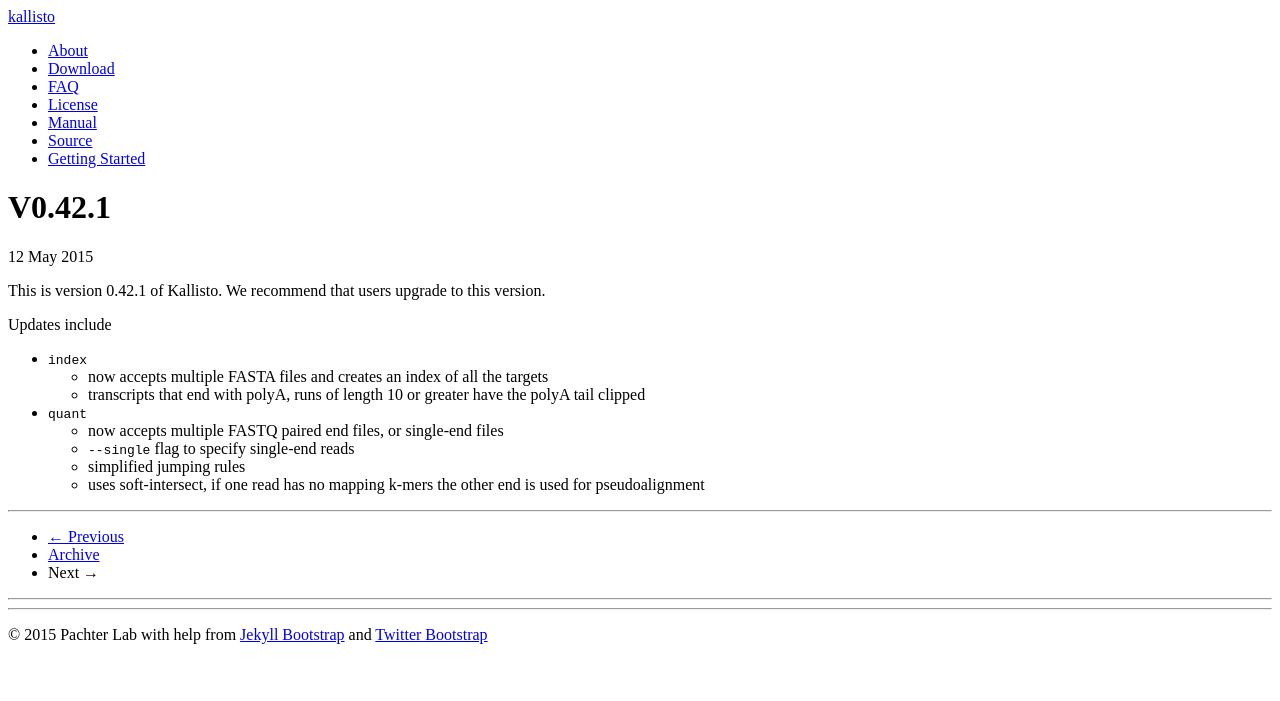
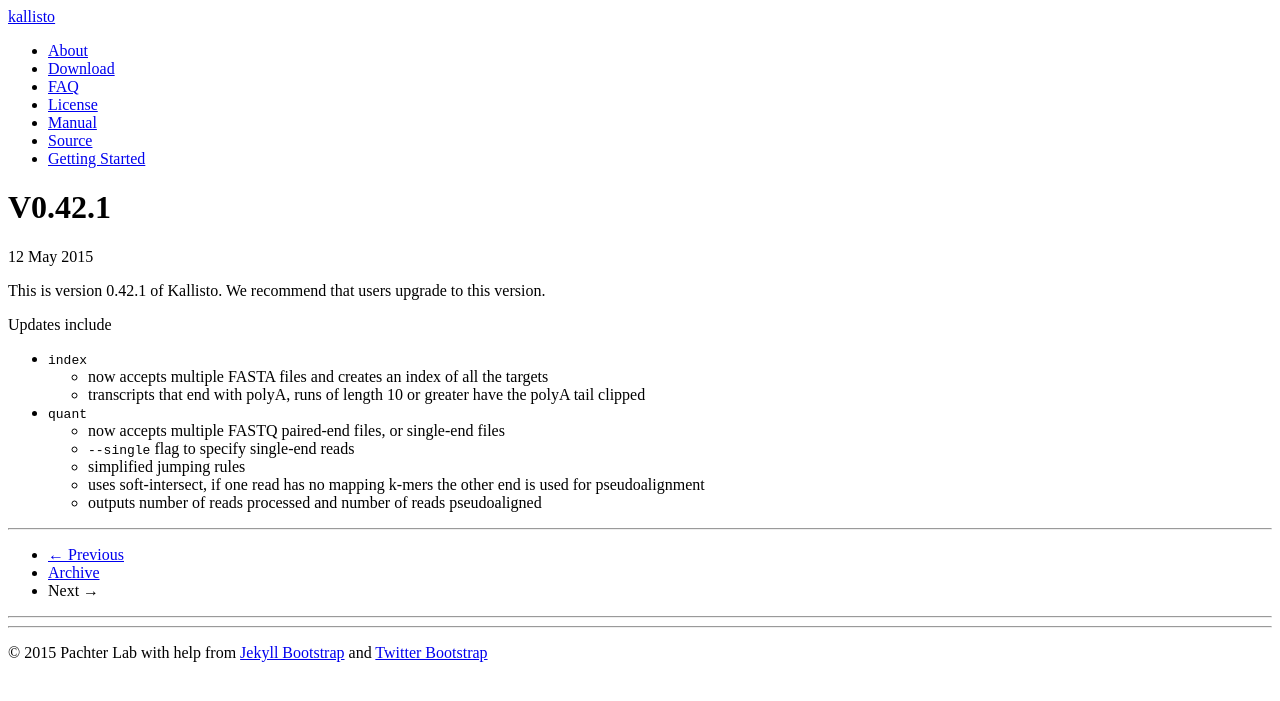
Before and after one commit to pachterlab/kallisto, a Jekyll site: the page built from _posts/2015-05-12-v0.42.1.md, in a window 1280 px wide. Shown: the top 701 px of the page. Built offline with Jekyll 4.4.1, drawn with Linux system fonts in a browser that asks for light colours.

Commit message:
modified release notes

```diff
--- a/_posts/2015-05-12-v0.42.1.md
+++ b/_posts/2015-05-12-v0.42.1.md
@@ -18,7 +18,8 @@
     + transcripts that end with polyA, runs of length 10 or greater have the polyA tail clipped
 
 - `quant`
-    + now accepts multiple FASTQ paired end files, or single-end files
+    + now accepts multiple FASTQ paired-end files, or single-end files
     + `--single` flag to specify single-end reads
     + simplified jumping rules
     + uses soft-intersect, if one read has no mapping k-mers the other end is used for pseudoalignment
+    + outputs number of reads processed and number of reads pseudoaligned
```
